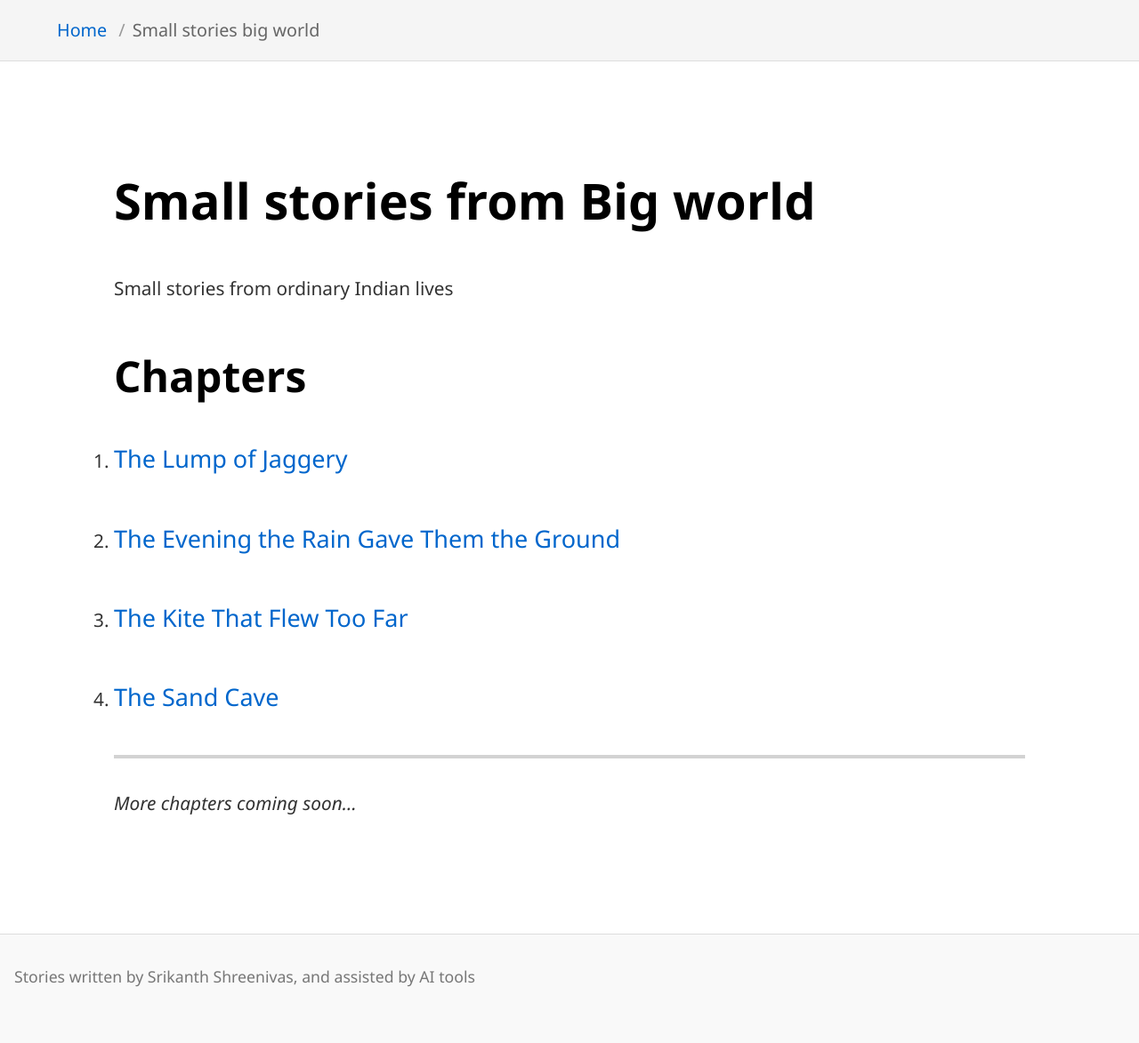
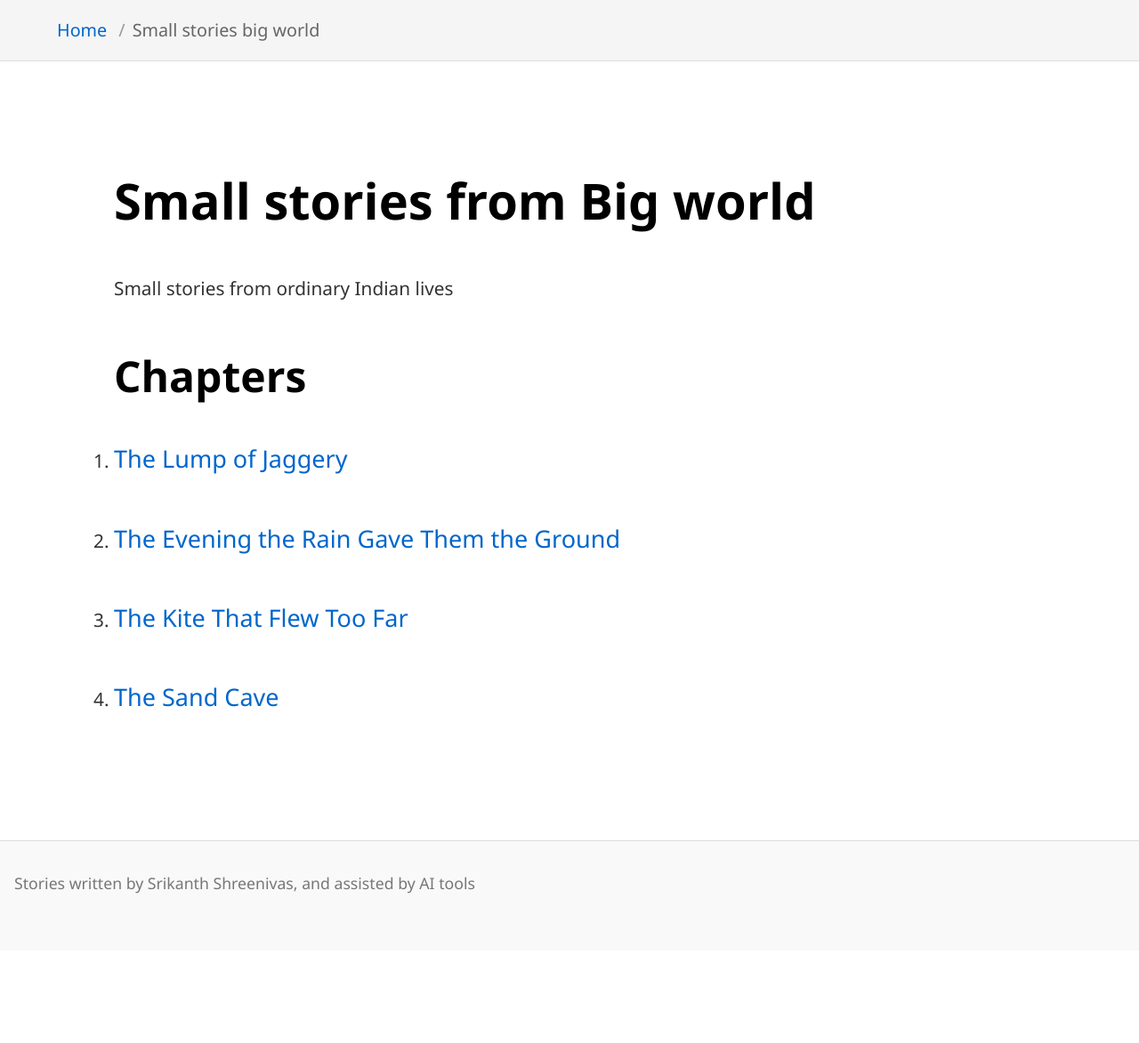
Before and after one commit to srikanthps/The-Companion, a Jekyll site: the page built from Small-Stories-Big-World/index.md, in a window 1280 px wide. Shown: the whole page at 89% size. Built offline with Jekyll 4.4.1, drawn with Linux system fonts in a browser that asks for light colours; our own code applies the rules of GitHub Pages for plain Markdown files; after the commit the page ends 1069 px from its top, so only the background shows below that.

Commit message:
tiny cleanup

```diff
--- a/Small-Stories-Big-World/index.md
+++ b/Small-Stories-Big-World/index.md
@@ -11,7 +11,3 @@ Small stories from ordinary Indian lives
 3. [The Kite That Flew Too Far](./kite.md)
 
 4. [The Sand Cave](./sandcave.md)
-
----
-
-*More chapters coming soon...*
--- a/_layouts/default.html
+++ b/_layouts/default.html
@@ -232,16 +232,6 @@
       border-radius: 8px;
     }
 
-    hr {
-      max-width: 80vw;
-      margin-left: auto;
-      margin-right: auto;
-      border: none;
-      background-color: lightgrey;
-      height: 4px;
-      margin-bottom: 2em;
-    }
-
     @media screen and (max-width: 600px) {
       .text-wrap-image {
         float: none;
```
